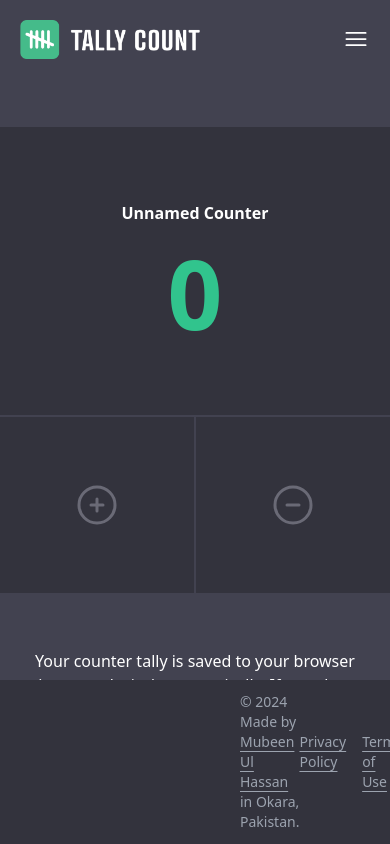
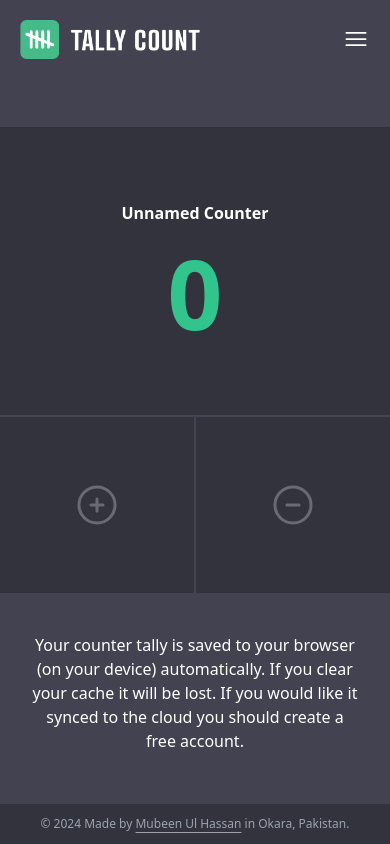
Before and after one commit to Mubeen-Ul-Hassan/tally-counter, a Next.js app: page / in a window 390 px wide. Built offline with nearby package versions, Linux system fonts and the light colour scheme.

Commit message:
mobile responsive adjustment

```diff
--- a/app/page.tsx
+++ b/app/page.tsx
@@ -11,7 +11,7 @@ const Page = () => {
       <Screen count={count} />
       <Button setCount={setCount} count={count} />
       <div className="flex justify-center ">
-        <p className="text-white text-base w-10/12 sm:w-6/12 text-center pt-14">
+        <p className="text-white text-base w-10/12 sm:w-6/12 text-center pt-10">
           Your counter tally is saved to your browser (on your device)
           automatically. If you clear your cache it will be lost. If you would
           like it synced to the cloud you should create a free account.
--- a/components/Footer.tsx
+++ b/components/Footer.tsx
@@ -1,7 +1,7 @@
 export default function Footer() {
   return (
     <footer className="fixed bottom-0 left-0 w-full">
-      <div className="bg-customDarkGray flex justify-between items-center px-60 py-3 text-gray-400 text-sm">
+      <div className="bg-customDarkGray flex justify-center sm:justify-between items-center sm:px-60 py-3 text-gray-400 sm:text-sm text-xs">
         <p>
           © 2024 Made by{" "}
           <a
@@ -14,7 +14,7 @@ export default function Footer() {
           in Okara, Pakistan.
         </p>
 
-        <ul className="flex gap-4 [&_li]:underline [&_li]:underline-offset-4">
+        <ul className="sm:flex sm:gap-4 [&_li]:underline [&_li]:underline-offset-4 hidden">
           <li>Privacy Policy</li>
           <li>Terms of Use</li>
           <li>Cookie Policy</li>
```
